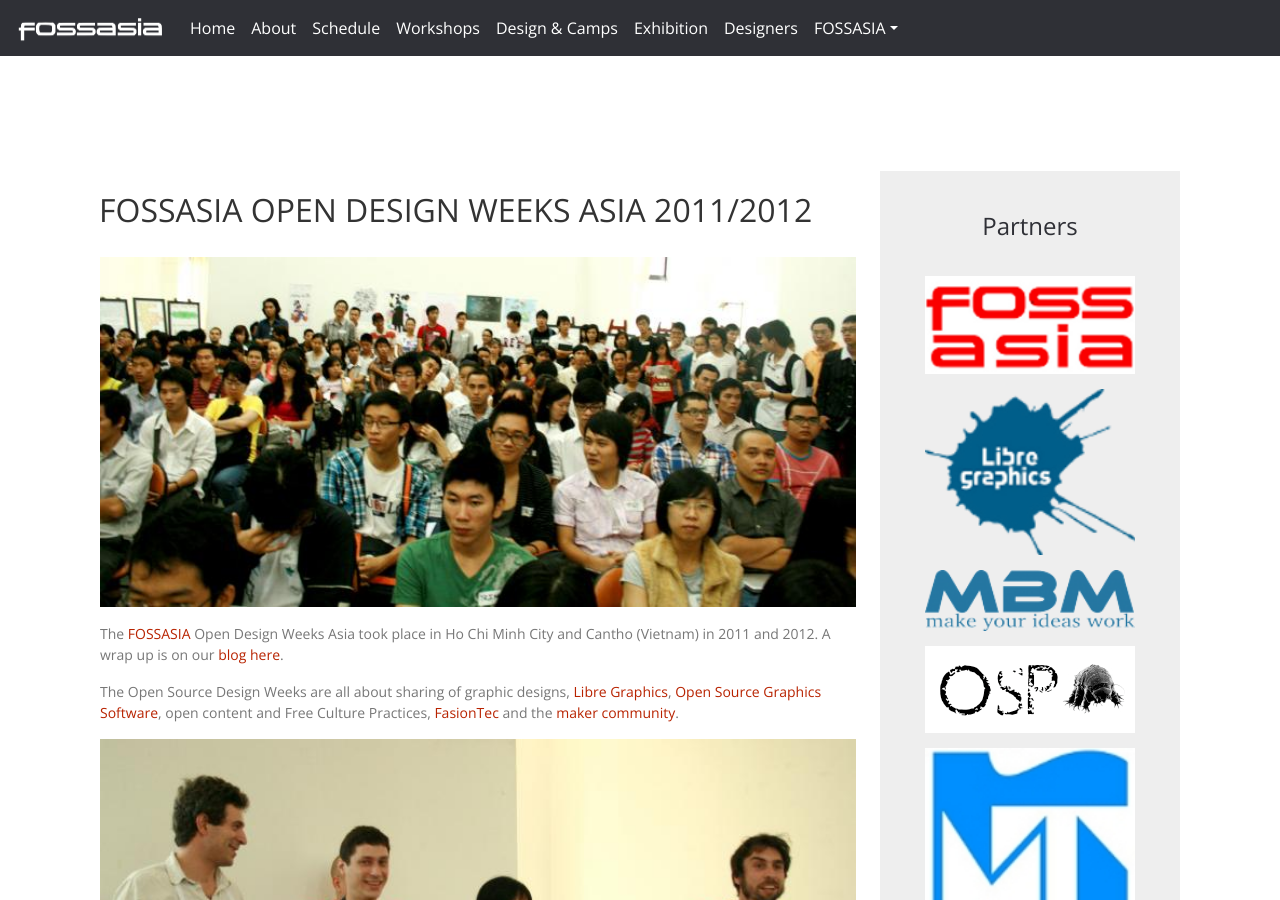
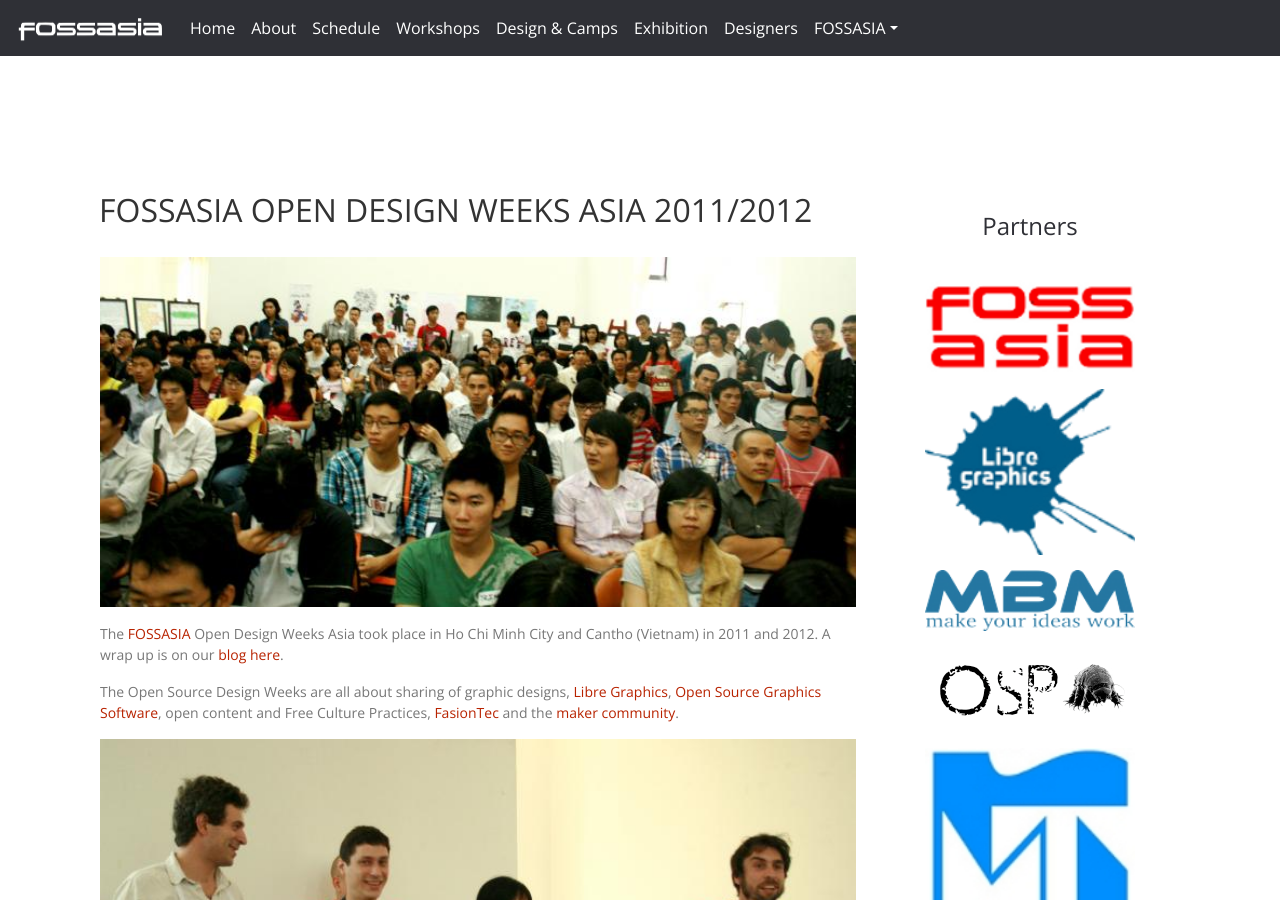
Before and after one commit to fossasia/2012.fossasia.org, a Jekyll site: the page built from index.md, in a window 1280 px wide and 900 px high. Built offline with Jekyll 4.4.1, drawn with Linux system fonts in a browser that asks for light colours; nearby versions of some CDN libraries; some web fonts are replaced.

Commit message:
deleting ugly color, cuz i can't fix it

```diff
--- a/stylesheets/sidebar.css
+++ b/stylesheets/sidebar.css
@@ -38,7 +38,6 @@
     		#side-bar {
 					display: block;
 					margin-top: 10%;
-                    background-color: #EEE;
 					width: 300px !important;
 					float: right;
 					position: relative;
@@ -57,11 +56,10 @@
 #side-bar {
 					display: block;
 					margin-top: 10%;
-        		    background-color: #EEE;
-					width: 100% !important;
+					width: 300px !important;
 					float: right;
 					position: relative;
-					right: 0px !important;
+					right: -24px;
 		}
     #content {
 	margin-top: 10% !important;
@@ -74,7 +72,6 @@
     		#side-bar {
 					display: block;
 					margin-top: 10%;
-                    background-color: #EEE;
 					width: 300px !important;
 					float: right;
 					position: relative;
@@ -94,7 +91,6 @@
     		#side-bar {
 					display: block;
 					margin-top: 10%;
-                    background-color: #EEE;
 					width: 300px !important;
 					float: right;
 					position: relative;
```
